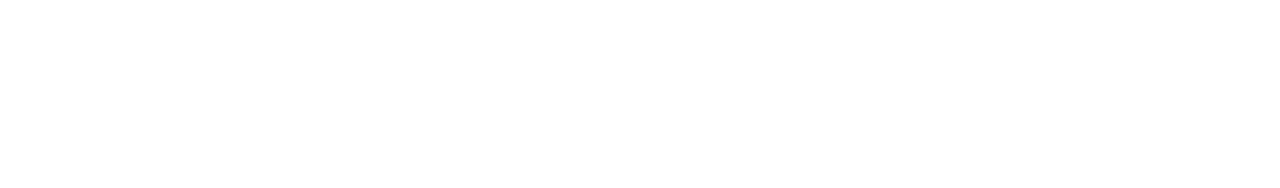
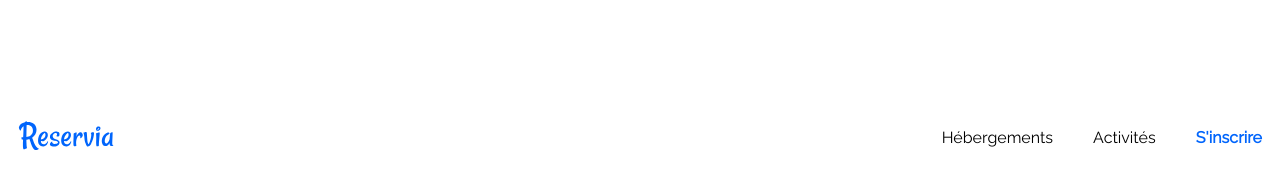
Before and after one commit to JulienL-Github/JulienLecornu_2_19082021, a plain HTML site: page index.html in a window 1280 px wide. Drawn offline with Linux system fonts and the light colour scheme.

Commit message:
Add a Header V1.0 + Fonts

```diff
--- a/index.html
+++ b/index.html
@@ -2,14 +2,31 @@
 <html lang="fr">
 
 <head>
+
     <meta charset="utf-8"  />
     <title>Reservia - Votre hébergement pour des vacances de rêve</title>
+    <link rel="stylesheet" href="style.css">
+
+    <!-- Font "Raleway" by Google Fonts-->
+    <style>@import url('https://fonts.googleapis.com/css2?family=Raleway&display=swap');</style>
+
 </head>
 
 <body>
 
+<section class="widthSite">
 <!-- Header : Logo and nav bar -->
     <header>
+        <div class="logo">
+            <img src="images/Reservia.svg">
+        </div>
+        <div class="navBar">
+            <li>
+                <ul><a href="#">Hébergements</a></ul>
+                <ul><a href="#">Activités</a></ul>
+                <ul class="subscribeLink"><a href="#">S'inscrire</a></ul>
+            </li>
+        </div>
     </header>
 
 <!-- Section 1 Search Bar -->
@@ -28,6 +45,8 @@
     <footer>
     </footer>
 
+</section>
+
 </body>
 
 </html>
--- a/style.css
+++ b/style.css
@@ -1 +1,46 @@
 /* CSS of RESERVIA Page */
+
+body {
+    display: flex;
+    justify-content: center;
+    font-family: 'Raleway', sans-serif;
+
+}
+.widthSite {
+    display: flex;
+    width: 1340px;
+
+}
+
+header {
+    padding : 52px 10px 52px 10px;
+    width: 100%;
+    height: 100%;
+    display : flex;
+    justify-content: space-between;
+    align-items: center;
+
+}
+
+/* Navigation Bar */
+
+.navBar li {
+    display : flex;
+}
+
+.navBar a{
+    text-decoration: none;
+    color: black;
+}
+
+.navBar a:active{
+    outline: none;
+    text-decoration: none;
+    color: #0065FC;
+
+}
+
+.subscribeLink a{
+    font-weight: 1000;
+    color: #0065FC;
+}
```
Also changed, not shown: images/Reservia.svg (added).
